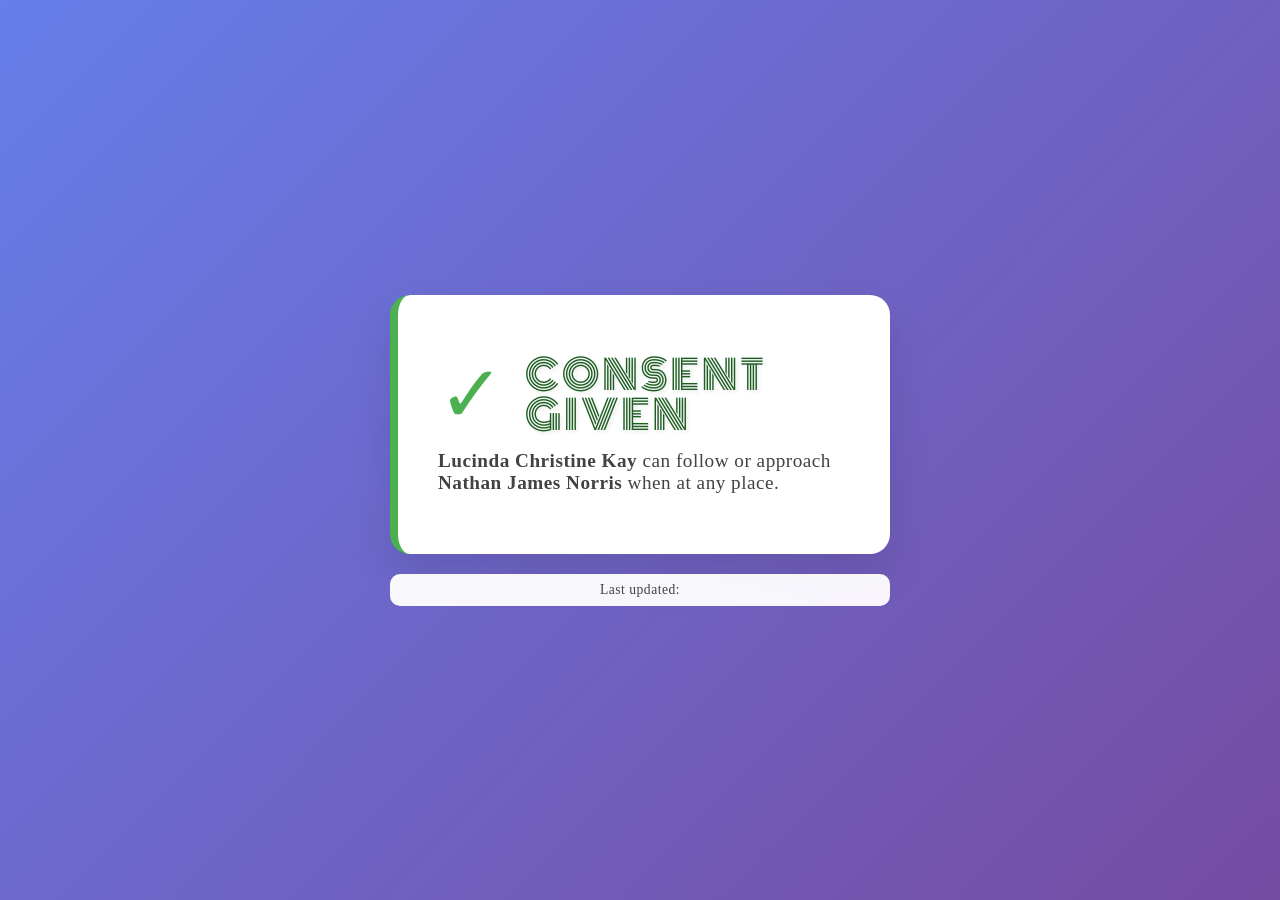
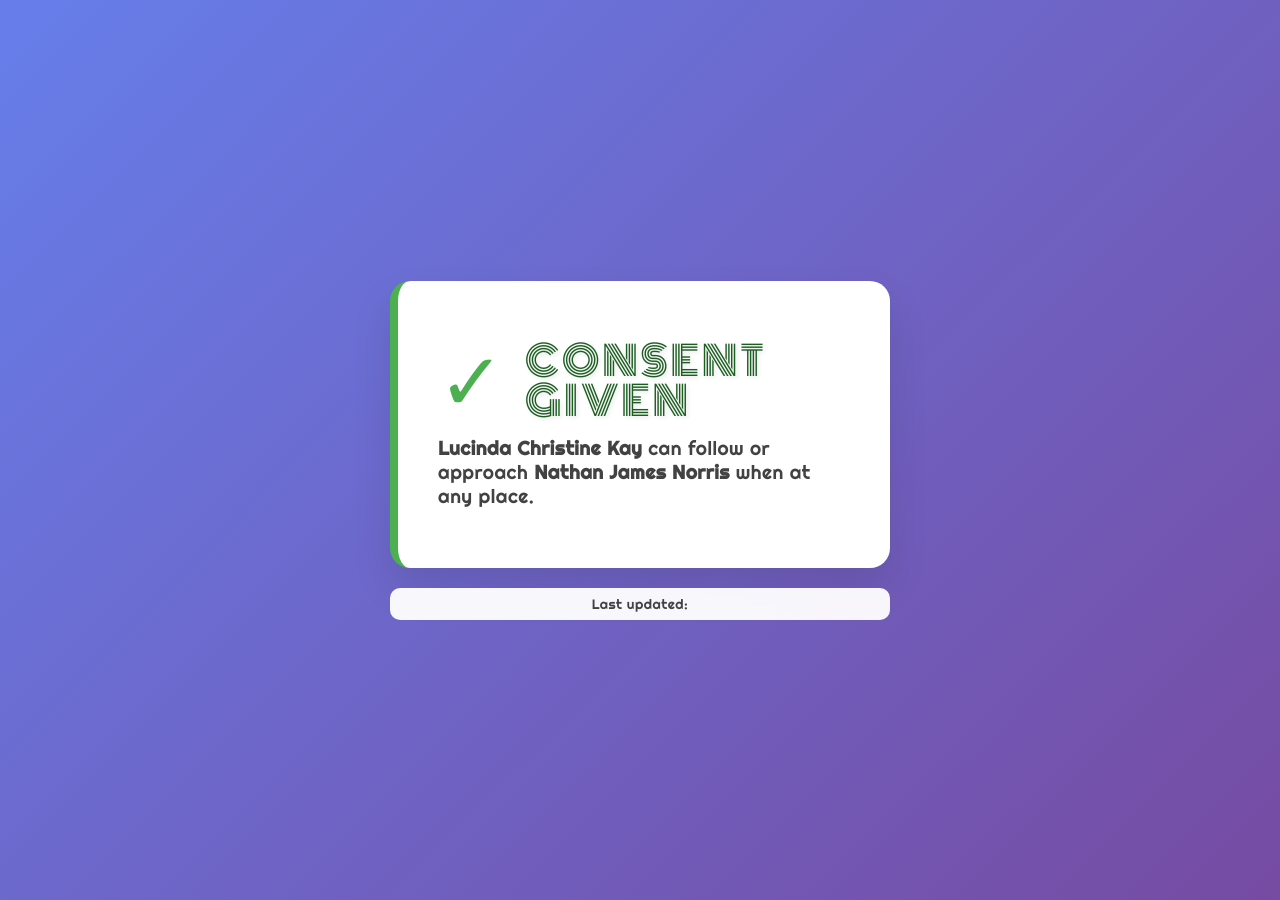
Before and after one commit to nathanjnorris/consent, a Jekyll site: the page built from index.html, in a window 1280 px wide. Built offline with Jekyll 4.4.1, drawn with Linux system fonts in a browser that asks for light colours; some web fonts are replaced.

Commit message:
fix: change body font to be `Righteous`

```diff
--- a/_config.yml
+++ b/_config.yml
@@ -16,7 +16,7 @@ fonts:
     - "https://fonts.googleapis.com"
     - "https://fonts.gstatic.com"
   font_urls:
-    - "https://fonts.googleapis.com/css2?family=Caprasimo&family=Monoton&display=swap"
+    - "https://fonts.googleapis.com/css2?family=Righteous&family=Monoton&display=swap"
 
 # Consent Status Configuration
 # Change this value to update the consent status
--- a/_layouts/default.html
+++ b/_layouts/default.html
@@ -30,7 +30,7 @@
         }
 
         body {
-            font-family: 'Caprasimo', cursive;
+            font-family: 'Righteous', cursive;
             min-height: 100vh;
             display: flex;
             align-items: center;
@@ -133,7 +133,7 @@
         }
 
         .status-message {
-            font-family: 'Caprasimo', cursive;
+            font-family: 'Righteous', cursive;
             font-size: 1.2em;
             color: #424242;
             margin: 15px 0 0 0;
@@ -203,7 +203,7 @@
             font-size: 0.85em;
             backdrop-filter: blur(10px);
             white-space: nowrap;
-            font-family: 'Caprasimo', cursive;
+            font-family: 'Righteous', cursive;
             letter-spacing: 0.5px;
         }
 
```
